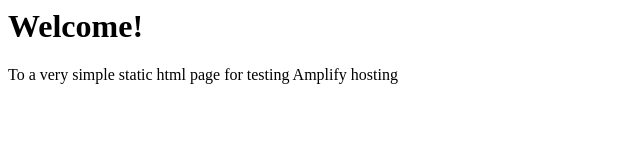
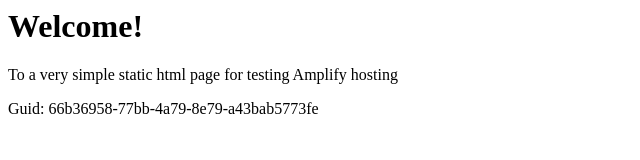
Before and after one commit to aws-aemilia-pdx/Github-PR-Commit-Integration-Test-DoNotTouch-GitHubAutoBuildPrPreviewCanaryTest-v1-test-us-west-2, a website: page src/index.html in a window 1280 px wide. Shown: the whole page, without its empty margins (0-640 px from the left). Drawn offline with Linux system fonts and the light colour scheme.

Commit message:
commit from integ tests

```diff
--- a/src/index.html
+++ b/src/index.html
@@ -1,3 +1,5 @@
+
+
 <html lang="en">
 
 <head>
@@ -10,6 +12,6 @@
 <body>
     <h1>Welcome!</h1>
     <p>To a very simple static html page for testing Amplify hosting</p>
-</body>
+    <p>Guid: 66b36958-77bb-4a79-8e79-a43bab5773fe</p></body>
 
 </html>
```
